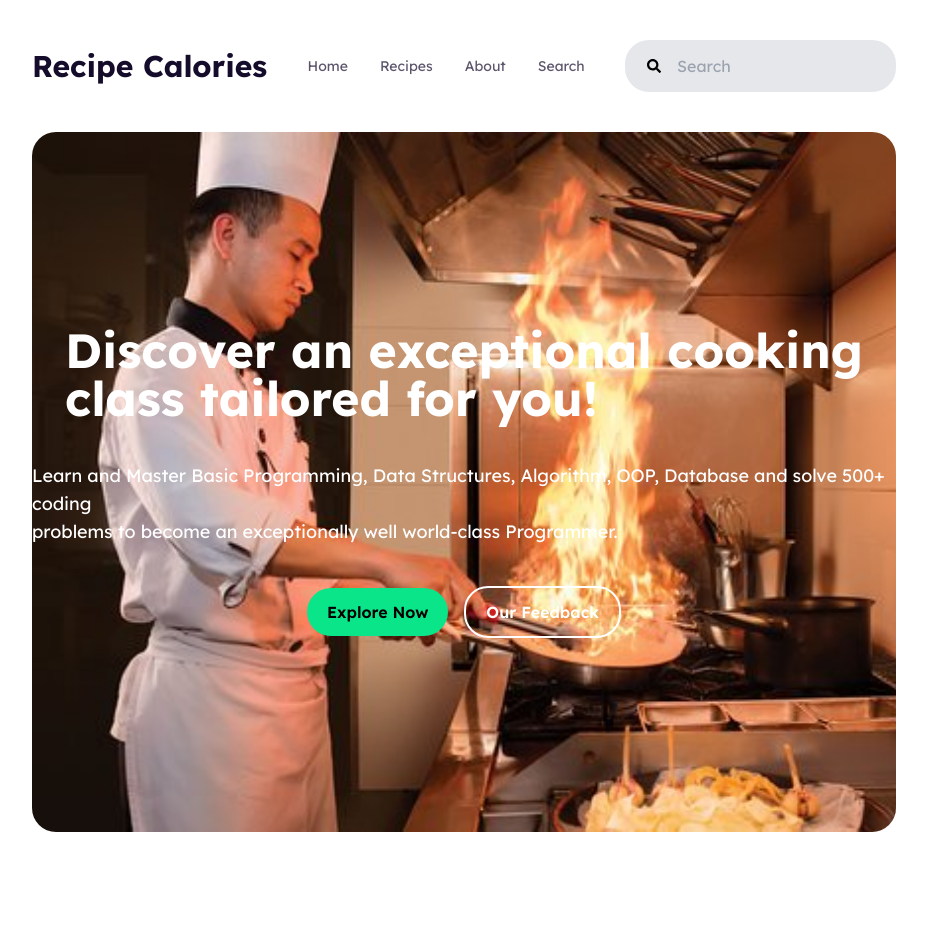
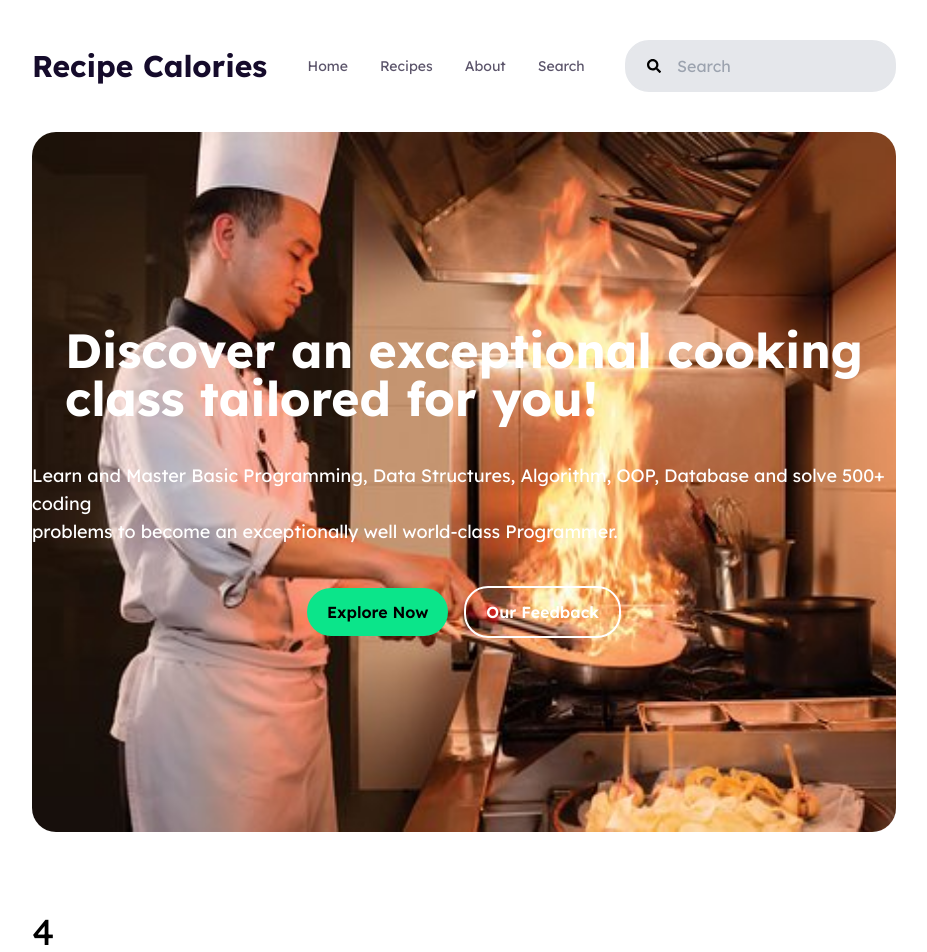
Before and after one commit to alzamo12/chefs-table-react, a React (Vite) app: page / in a window 1280 px wide. Shown: the top 952 px of the page, without its empty margins (176-1103 px from the left). Before the commit the page ends 832 px from the top, so only its background shows below. Built offline with nearby package versions, Linux system fonts and the light colour scheme.

Commit message:
api data and recipe data

```diff
--- /dev/null
+++ b/public/recipes.json
@@ -0,0 +1,72 @@
+[
+    {
+      "recipe_image": "https://i.ibb.co/YWHSn1h/bowl-spaghetti-with-green-leaf-top.jpg",
+      "id": "1",
+      "recipe_name": "Spaghetti Carbonara",
+      "short_description": "A classic Italian pasta dish made with eggs, cheese, pancetta, and pepper.",
+      "ingredients": [
+        "200g spaghetti",
+        "100g pancetta",
+        "2 large eggs",
+        "50g pecorino cheese",
+        "2 cloves garlic",
+        "Salt and pepper to taste"
+      ],
+      "preparing_time": "20 minutes",
+      "calories": "550"
+    },
+    {
+      "recipe_image": "https://i.ibb.co/BKD9MWv/side-view-stewed-chicken-with-vegetables-clay-bowl-plaid-tablecloth.jpg",
+      "id": "2",
+      "recipe_name": "Chicken Curry",
+      "short_description": "A flavorful curry with tender chicken pieces cooked in a spicy and aromatic sauce.",
+      "ingredients": [
+        "500g chicken breast",
+        "1 onion",
+        "2 cloves garlic",
+        "1 tablespoon ginger",
+        "2 tablespoons curry powder",
+        "400ml coconut milk",
+        "1 tablespoon vegetable oil",
+        "Salt to taste"
+      ],
+      "preparing_time": "45 minutes",
+      "calories": "700"
+    },
+    {
+      "recipe_image": "https://i.ibb.co/PCgTDQ1/fried-vegetables-with-sauce-pan.jpg",
+      "id": "3",
+      "recipe_name": "Vegetable Stir-Fry",
+      "short_description": "A quick and healthy stir-fry loaded with fresh vegetables and a savory sauce.",
+      "ingredients": [
+        "1 bell pepper",
+        "1 carrot",
+        "100g broccoli",
+        "2 tablespoons soy sauce",
+        "1 tablespoon olive oil",
+        "1 teaspoon sesame seeds",
+        "1 clove garlic",
+        "1 teaspoon ginger"
+      ],
+      "preparing_time": "15 minutes",
+      "calories": "300"
+    },
+    {
+      "recipe_image": "https://i.ibb.co/GsnN6Xt/close-up-chocolate-cake.jpg",
+      "id": "4",
+      "recipe_name": "Chocolate Cake",
+      "short_description": "A rich and moist chocolate cake perfect for dessert or special occasions.",
+      "ingredients": [
+        "200g flour",
+        "200g sugar",
+        "100g cocoa powder",
+        "200g butter",
+        "4 eggs",
+        "1 teaspoon baking powder",
+        "1/2 teaspoon salt",
+        "100ml milk"
+      ],
+      "preparing_time": "60 minutes",
+      "calories": "800"
+    }
+  ]
--- a/src/App.jsx
+++ b/src/App.jsx
@@ -1,13 +1,25 @@
 import Header from './Components/Header/Header'
 import './App.css'
+import Recipes from './Components/Recipes/Recipes'
+import { useEffect, useState } from 'react'
 
 function App() {
 
+  const [recipes, setRecipes] = useState([]);
+
+  useEffect(() => {
+    fetch('recipes.json')
+    .then(res => res.json())
+    .then(data => setRecipes(data))
+  }, [])
 
   return (
-    <main className='mx-52 mt-10'>
+    <div className='mx-52 mt-10'>
       <Header></Header>
-    </main>
+      <main className='mt-20'>
+        <Recipes recipes={recipes} ></Recipes>
+      </main>
+    </div>
   )
 }
 
--- /dev/null
+++ b/src/Components/Recipe/Recipe.jsx
@@ -0,0 +1,16 @@
+import PropTypes from 'prop-types'
+
+const Recipe = ({recipe}) => {
+    const {id} = recipe;
+    return (
+        <div>
+            <h1>recipe: {id}</h1>
+        </div>
+    );
+};
+
+Recipe.propTypes ={
+    recipe: PropTypes.object.isRequired
+}
+
+export default Recipe;
--- /dev/null
+++ b/src/Components/Recipes/Recipes.jsx
@@ -0,0 +1,20 @@
+import Recipe from "../recipe/recipe";
+import PropTypes from 'prop-types'
+
+const Recipes = ({recipes}) => {
+
+    return (
+        <div>
+            <h2 className="text-4xl text-black">{recipes.length}</h2>
+            {
+              recipes.map(recipe => <Recipe key={recipe.id} recipe={recipe} ></Recipe>)
+            }
+        </div>
+    );
+};
+
+Recipes.propTypes ={
+    recipes: PropTypes.array.isRequired
+}
+
+export default Recipes;
```
